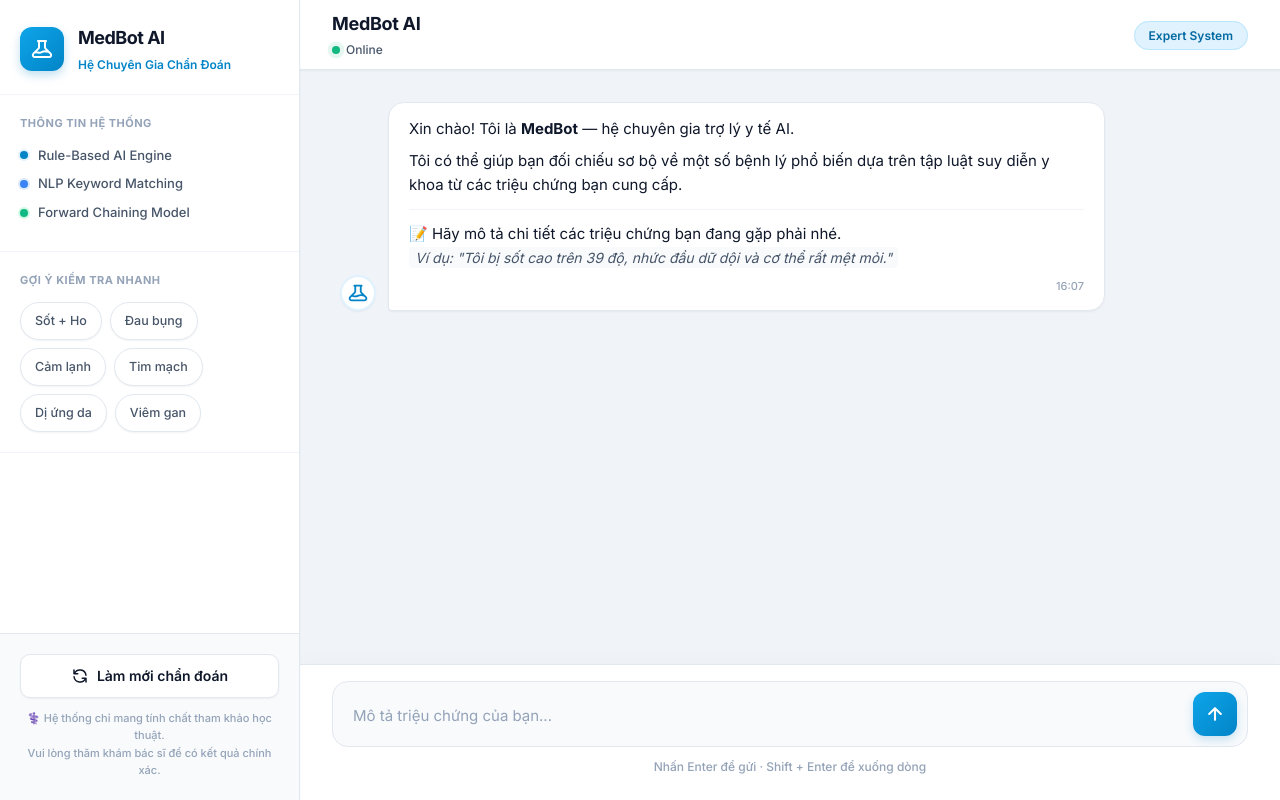
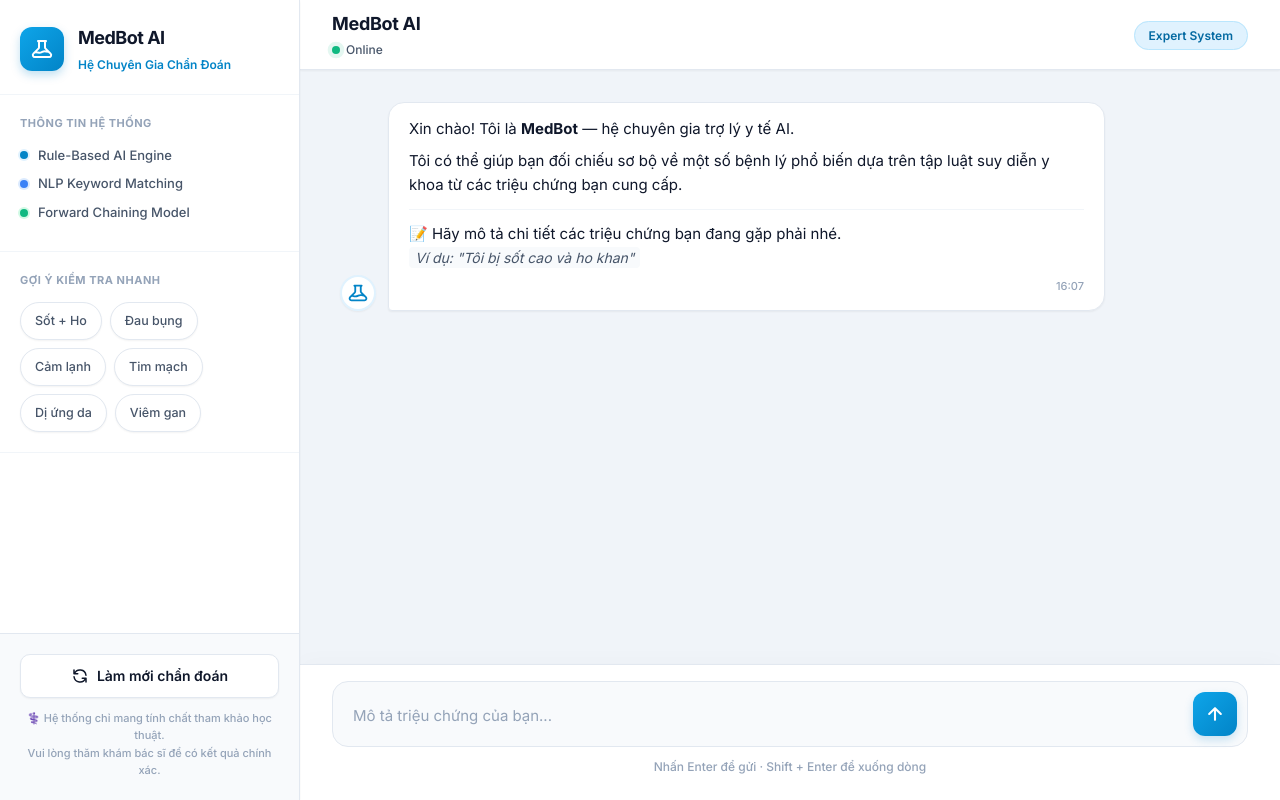
Before and after one commit to fmdev23/Medical_ExpertSystem, a Flask app: page / in a window 1280 px wide. Run offline with Flask 3, Linux system fonts and the light colour scheme.

Commit message:
updateSuggest

```diff
--- a/templates/index.html
+++ b/templates/index.html
@@ -103,7 +103,7 @@
           <p>Xin chào! Tôi là <strong>MedBot</strong> — hệ chuyên gia trợ lý y tế AI.</p>
           <p>Tôi có thể giúp bạn đối chiếu sơ bộ về một số bệnh lý phổ biến dựa trên tập luật suy diễn y khoa từ các triệu chứng bạn cung cấp.</p>
           <hr/>
-          <p>📝 Hãy mô tả chi tiết các triệu chứng bạn đang gặp phải nhé. <br/><em>Ví dụ: "Tôi bị sốt cao trên 39 độ, nhức đầu dữ dội và cơ thể rất mệt mỏi."</em></p>
+          <p>📝 Hãy mô tả chi tiết các triệu chứng bạn đang gặp phải nhé. <br/><em>Ví dụ: "Tôi bị sốt cao và ho khan"</em></p>
           <div class="bubble-time" id="welcome-time"></div>
         </div>
       </div>
```
